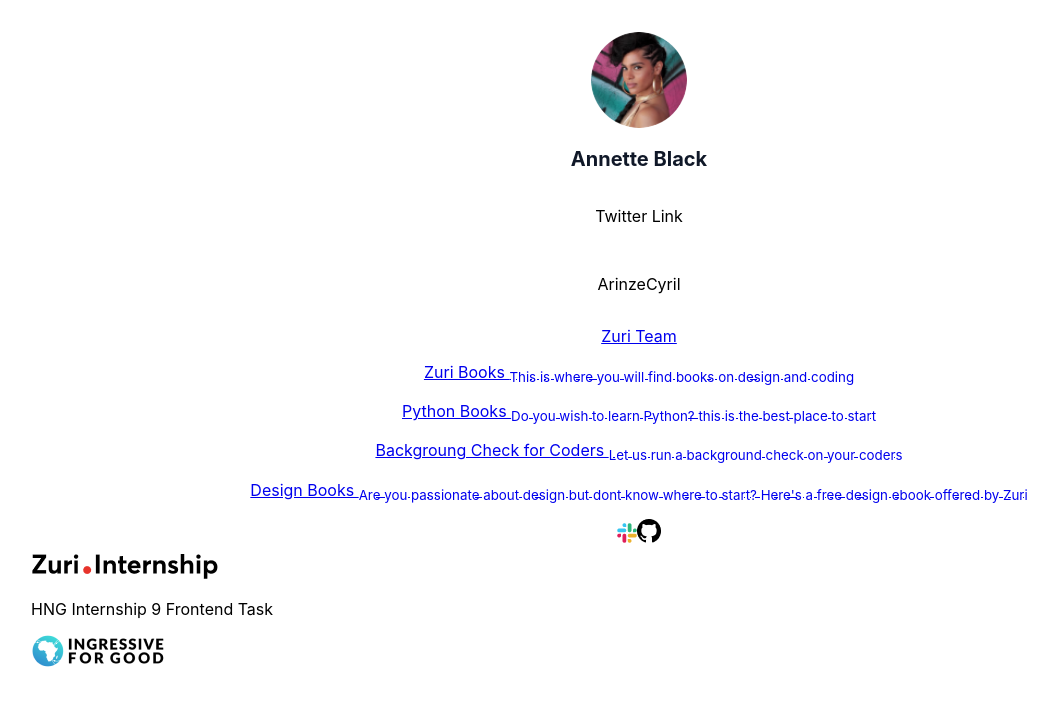
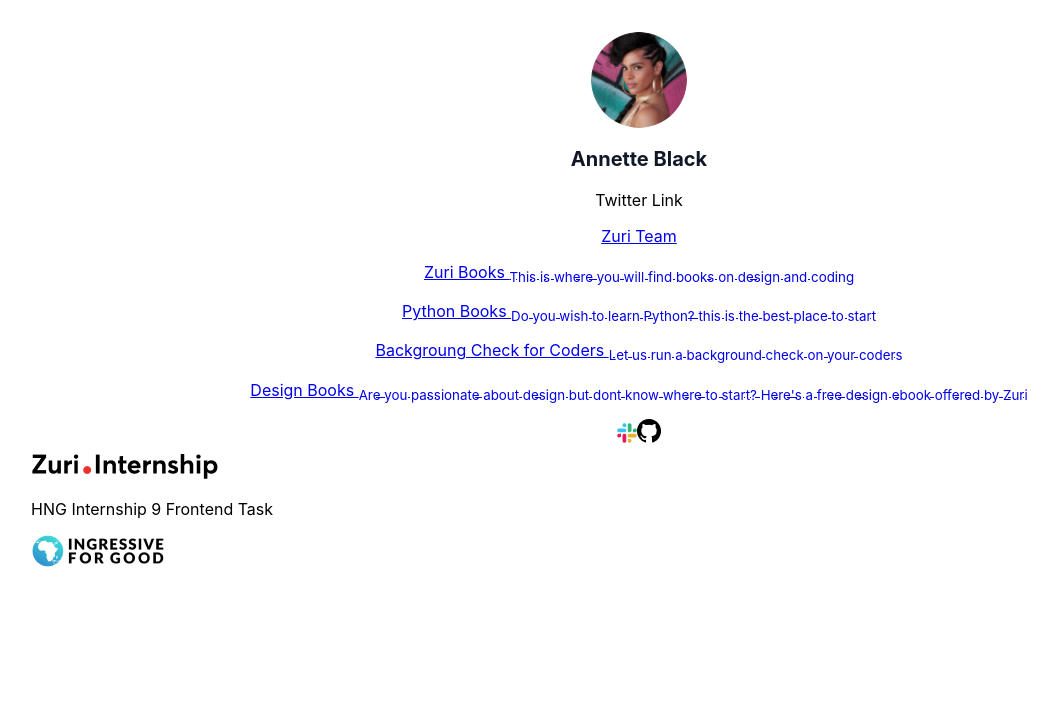
Before and after one commit to ArinzeCyril/porty, a React (Create React App) app: page / in a window 1280 px wide. Shown: the top 706 px of the page, without its empty margins (1-1059 px from the left). Built offline with nearby package versions, Linux system fonts and the light colour scheme.

Commit message:
Fix slack and twitter paragraphs

```diff
--- a/src/style.css
+++ b/src/style.css
@@ -30,3 +30,11 @@ body {
     flex-grow: 1;
     margin: 0;
   }
+
+  #slack {
+    display: none;
+  }
+
+  #twitter {
+    margin: 0;
+  }
```
